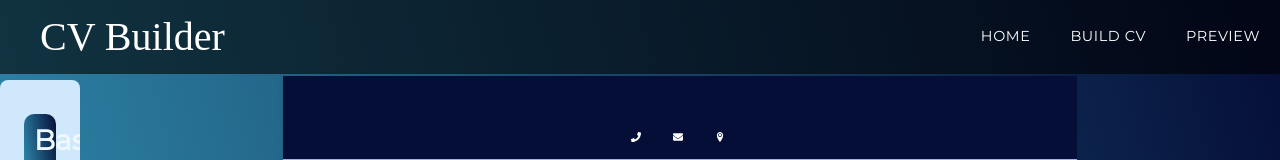
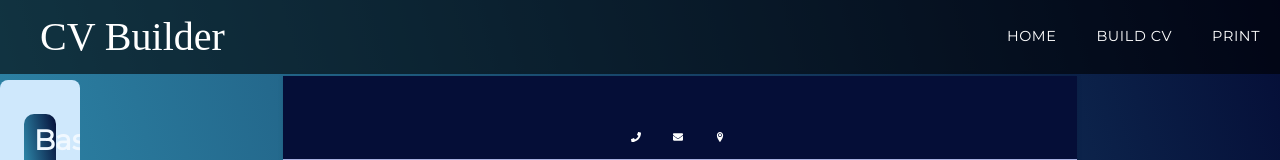
Before and after one commit to maijako/CV-generator, a React (Create React App) app: page /buildCV in a window 1280 px wide. Shown: the top 160 px of the page. Built offline with nearby package versions, Linux system fonts and the light colour scheme; no server answers; a web font is replaced by a local one; what @react-pdf/renderer would draw is missing.

Commit message:
adjust A4 position on screen

```diff
--- a/src/components/Navbar.js
+++ b/src/components/Navbar.js
@@ -30,7 +30,7 @@ function Navbar() {
 
                     <li className="nav-item">
                         <NavLink to="preview" className="nav-link" activeClassName="active">
-                            PREVIEW
+                            PRINT
                         </NavLink>
                     </li>
                 </ul>
--- a/src/cv_designs/designOne/CvOne.css
+++ b/src/cv_designs/designOne/CvOne.css
@@ -8,7 +8,8 @@ body {
 .container {
   width: 210mm;
   height: 297mm;
-  margin: 20mm auto;
+  margin-top: 20mm;
+  margin-bottom: 2mm;
   padding-left: 0;
   padding-right: 0;
   box-sizing: border-box;
```
